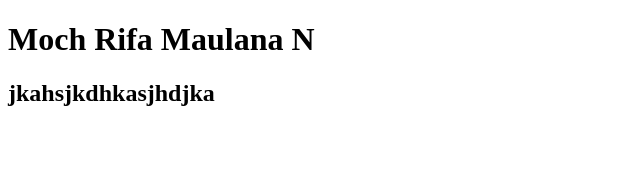
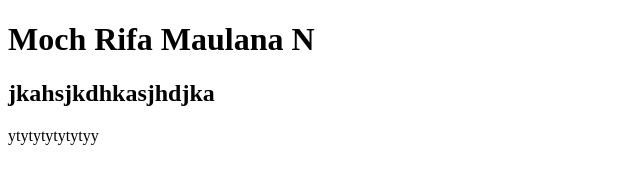
Before and after one commit to Rifa2906/Latihan-Push-and-Pull, a plain HTML site: page index.html in a window 1280 px wide. Shown: the whole page, without its empty margins (0-640 px from the left). Drawn offline with Linux system fonts and the light colour scheme.

Commit message:
commit ketiga

```diff
--- a/index.html
+++ b/index.html
@@ -12,6 +12,8 @@
     <h1>Moch Rifa Maulana N</h1>
 
     <h2>jkahsjkdhkasjhdjka</h2>
+
+    <p>ytytytytytytyy</p>
 </body>
 
 </html>
```
